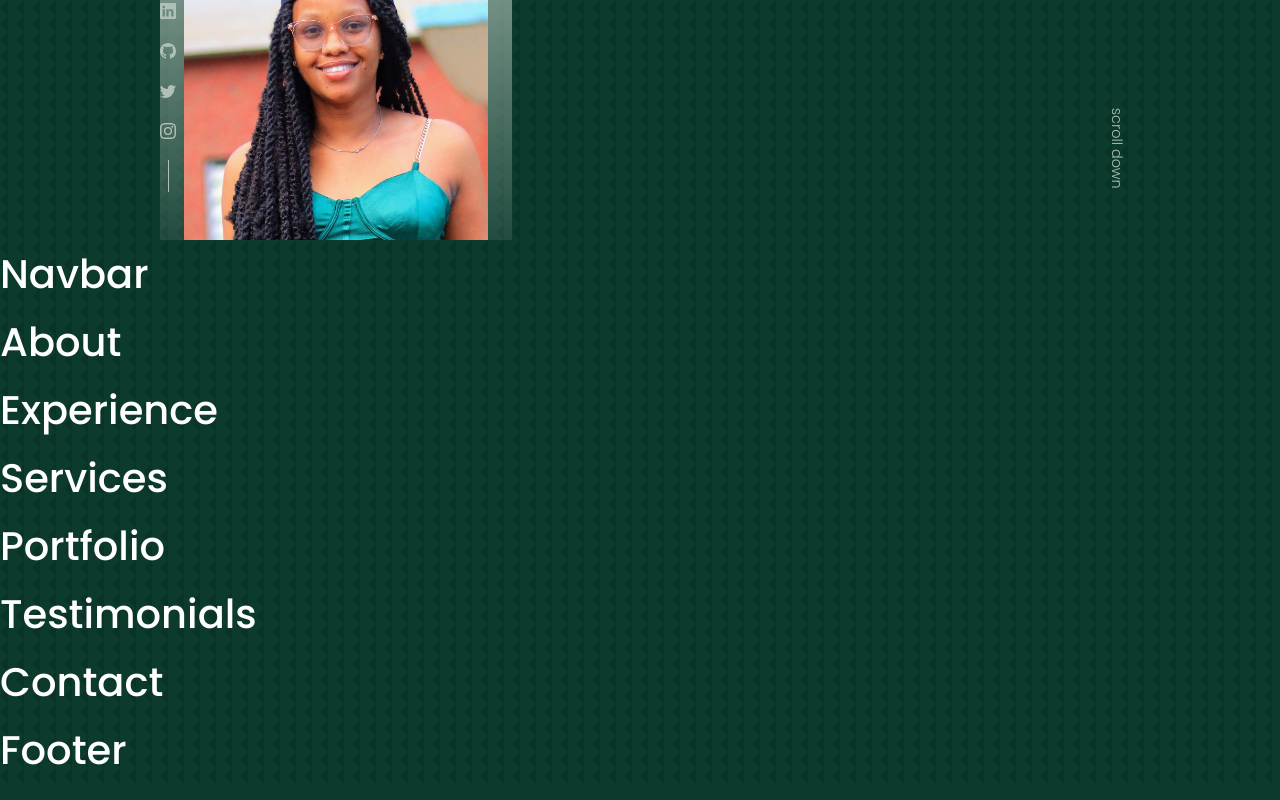
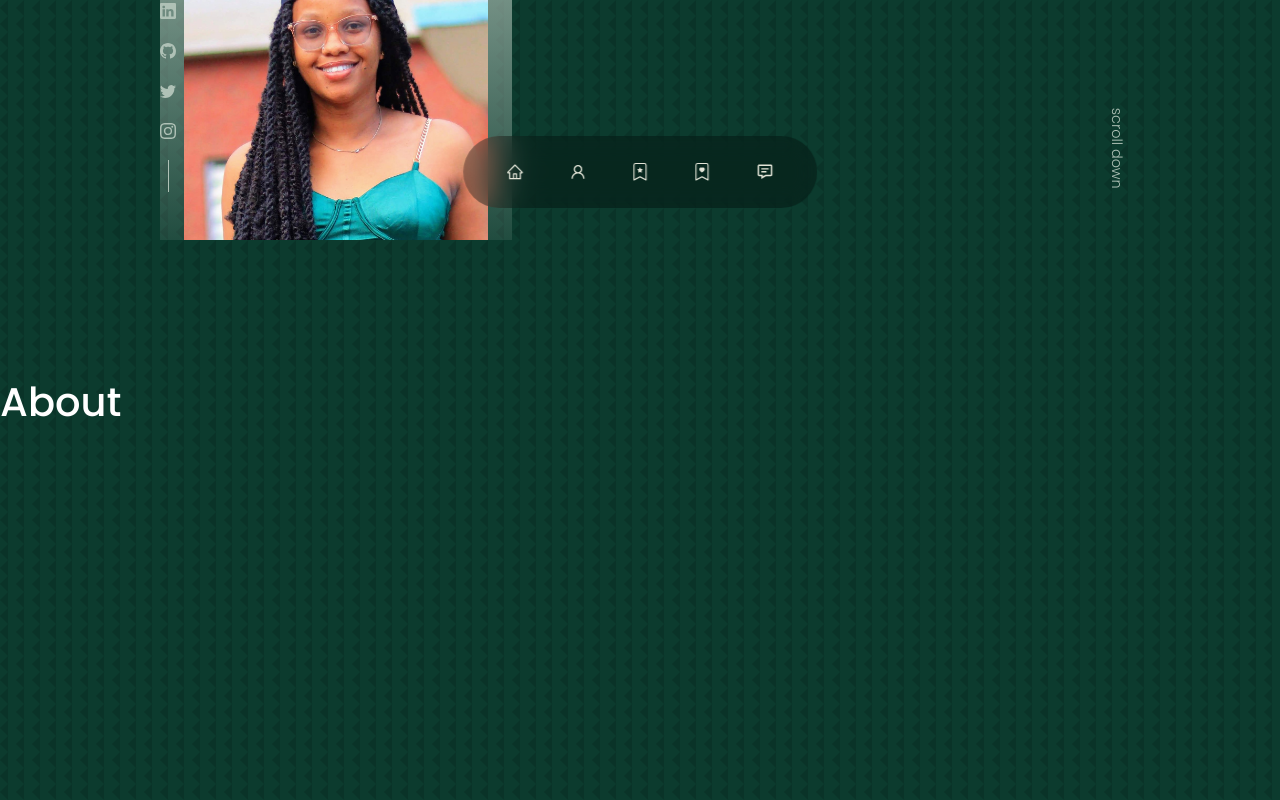
Before and after one commit to MillieMuteti/myPortfolio, a React (Vite) app: page / in a window 1280 px wide. Shown: the part 560-1360 px from the top of the page. Built offline with nearby package versions, Linux system fonts and the light colour scheme.

Commit message:
add navbar

```diff
--- a/src/components/about/About.jsx
+++ b/src/components/about/About.jsx
@@ -1,11 +1,12 @@
+// eslint-disable-next-line no-unused-vars
 import React from 'react'
 import "./about.css"
 
 const About = () => {
   return (
-    <div>
-      <h1>About</h1>
-    </div>
+    <section id='about'>
+    <h1>About</h1>
+    </section>
   )
 }
 
--- a/src/components/contacts/Contact.jsx
+++ b/src/components/contacts/Contact.jsx
@@ -1,11 +1,12 @@
+// eslint-disable-next-line no-unused-vars
 import React from 'react'
 import "./contact.css"
 
 const Contact = () => {
   return (
-    <div>
+    <section id='contact'>
       <h1>Contact</h1>
-    </div>
+    </section>
   )
 }
 
--- a/src/components/experience/Experience.jsx
+++ b/src/components/experience/Experience.jsx
@@ -1,11 +1,12 @@
+// eslint-disable-next-line no-unused-vars
 import React from 'react'
 import "./experience.css"
 
 const Experience = () => {
   return (
-    <div>
+    <section id='experience'>
       <h1>Experience</h1>
-    </div>
+    </section>
   )
 }
 
--- a/src/components/nav/Nav.jsx
+++ b/src/components/nav/Nav.jsx
@@ -1,11 +1,24 @@
+// eslint-disable-next-line no-unused-vars
 import React from 'react'
 import "./nav.css"
+import {AiOutlineHome} from 'react-icons/ai'
+import {AiOutlineUser} from 'react-icons/ai'
+import {BsBookmarkStar} from 'react-icons/bs'
+import {BsBookmarkHeart} from 'react-icons/bs'
+import {BiMessageDetail} from 'react-icons/bi'
+import { useState } from 'react'
 
 const Nav = () => {
+  const [activeNav, setActiveNav] = useState('#')
+
   return (
-    <div>
-      <h1>Navbar</h1>
-    </div>
+    <nav>
+      <a href='#' className={activeNav === '#' ? 'active' : ''}><AiOutlineHome /></a>
+      <a href='#about'><AiOutlineUser /></a>
+      <a href='#experience'><BsBookmarkStar /></a>
+      <a href='#portfolio'><BsBookmarkHeart /></a>
+      <a href='#contact'><BiMessageDetail/></a>
+    </nav>
   )
 }
 
--- a/src/components/nav/nav.css
+++ b/src/components/nav/nav.css
@@ -0,0 +1,33 @@
+nav {
+    background: rgba(0, 0, 0, 0.3);
+    width: max-content;
+    display: block;
+    padding: 0.7rem 1.7rem;
+    z-index: 2;
+    position: fixed;
+    left: 50%;
+    transform: translateX(-50%);
+    bottom: 2rem;
+    display: flex;
+    gap: 0.8rem;
+    border-radius: 3rem;
+    backdrop-filter: blur(15px);
+}
+
+nav a {
+    background: transparent;
+    padding: 1rem;
+    border-radius: 50%;
+    display: flex;
+    color: var(--color-light);
+    font-size: 1.1rem;
+}
+
+nav a:hover {
+    background: var(--color-bg-variant);
+}
+
+nav a:active {
+    background: var(--color-bg);
+    color: var(--color-white);
+}
--- a/src/components/portfolio/Portfolio.jsx
+++ b/src/components/portfolio/Portfolio.jsx
@@ -1,11 +1,12 @@
+// eslint-disable-next-line no-unused-vars
 import React from 'react'
 import "./portfolio.css"
 
 const Portfolio = () => {
   return (
-    <div>
+    <section id='portfolio'>
       <h1>Portfolio</h1>
-    </div>
+    </section>
   )
 }
 
--- a/src/components/services/Services.jsx
+++ b/src/components/services/Services.jsx
@@ -1,11 +1,12 @@
+// eslint-disable-next-line no-unused-vars
 import React from 'react'
 import "./services.css"
 
 const Services = () => {
   return (
-    <div>
+    <section id='services'>
       <h1>Services</h1>
-    </div>
+    </section>
   )
 }
 
--- a/src/components/testimonials/Testimonials.jsx
+++ b/src/components/testimonials/Testimonials.jsx
@@ -1,11 +1,12 @@
+// eslint-disable-next-line no-unused-vars
 import React from 'react'
 import "./testimonials.css"
 
 const Testimonials = () => {
   return (
-    <div>
+    <section id='testimonials'>
       <h1>Testimonials</h1>
-    </div>
+    </section>
   )
 }
 
--- a/src/index.css
+++ b/src/index.css
@@ -61,6 +61,7 @@
 
 section {
   margin-top: 8rem;
+  height: 100vh;
 }
 
 section >h2, section > h5 {
```
